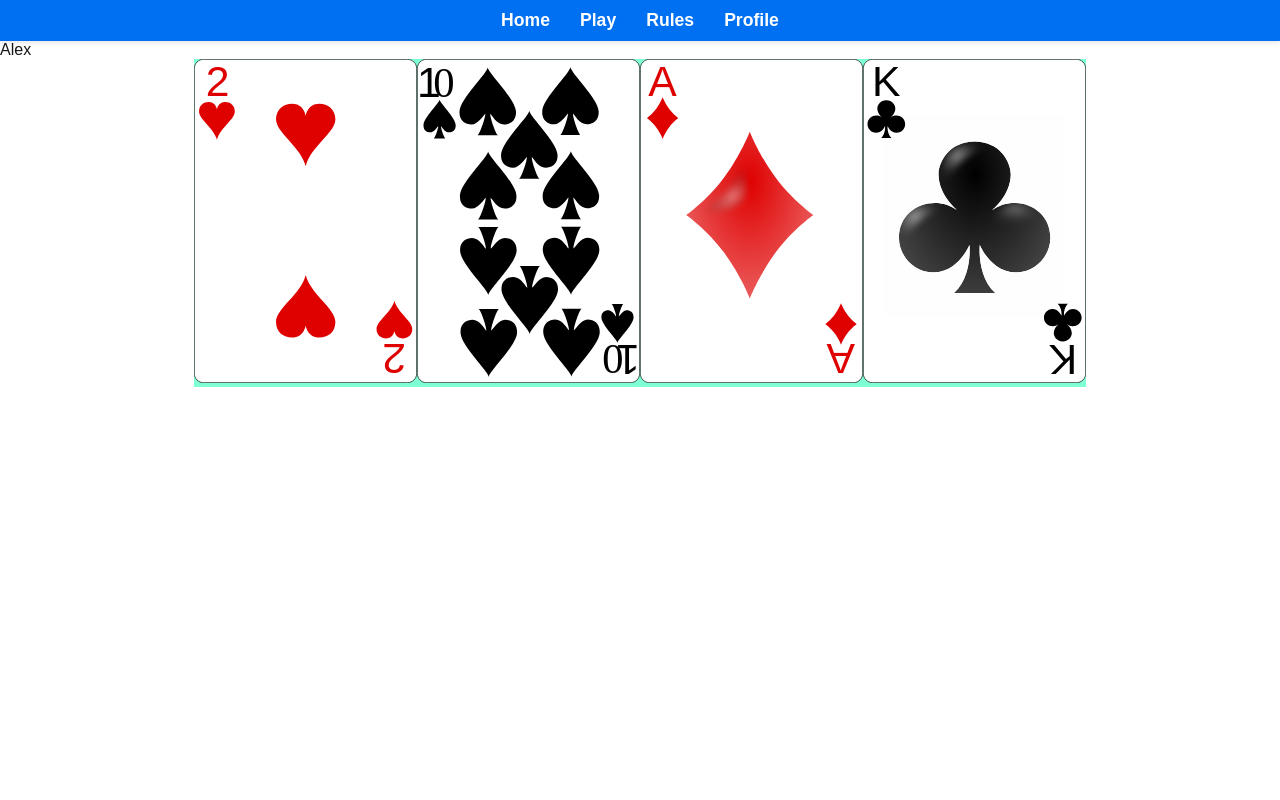
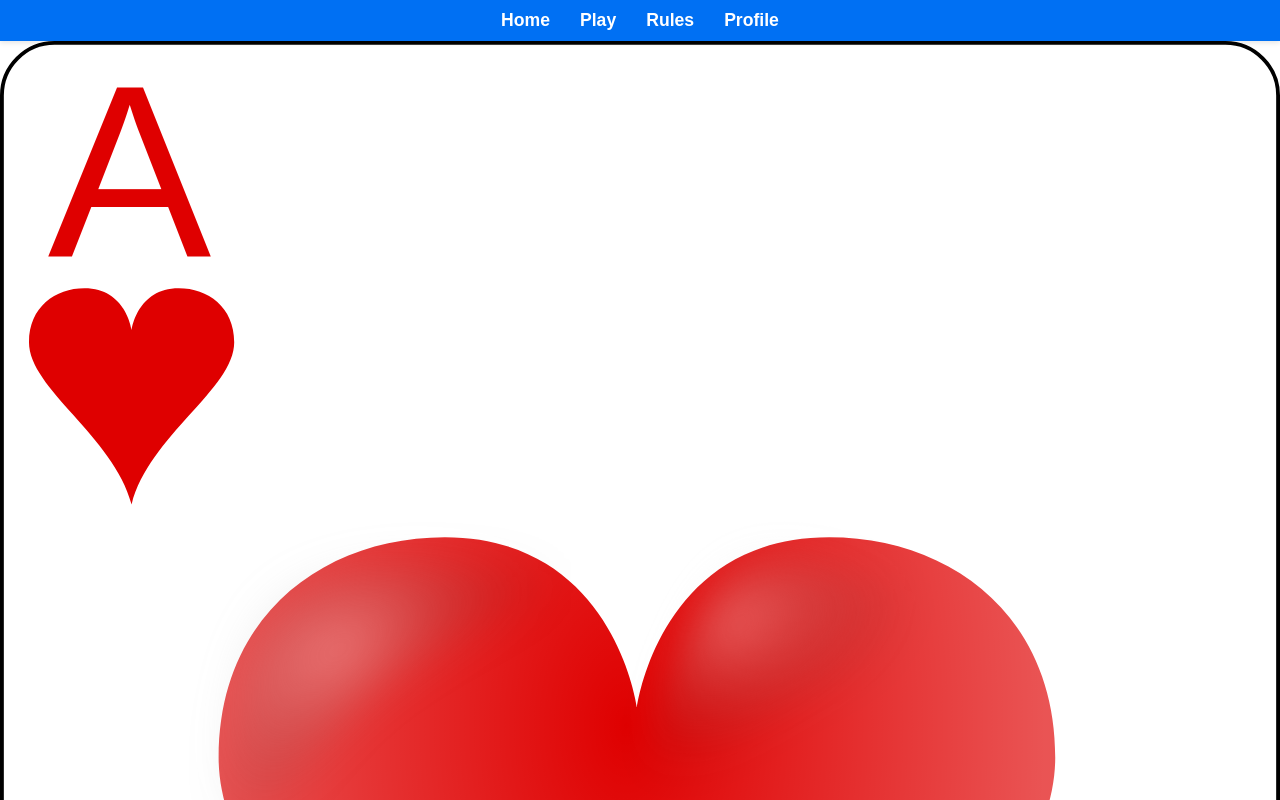
Before and after one commit to alexleeyt8888/shengji, a Next.js app: page /pages/play in a window 1280 px wide. Shown: the top 800 px of the page. Built offline with nearby package versions, Linux system fonts and the light colour scheme.

Commit message:
created new files

```diff
--- a/src/app/components/Card.js
+++ b/src/app/components/Card.js
@@ -5,6 +5,7 @@ import styles from './PlayerHand.module.css'
 
 export default function Card({ key, suit, value, hidden }) {
     // var index = key;
+
     return (
         // <div className="card">
         //     {/* '♠', '♥', '♦', '♣' */}
--- a/src/app/pages/play/page.js
+++ b/src/app/pages/play/page.js
@@ -3,16 +3,18 @@ import styles from './page.module.css'
 import PlayerHand from '@/app/components/PlayerHand';
 
 export default function Play() {
-    const playerCards = [
-        { value: '2', suit: 'hearts', hidden: false },
-        { value: '10', suit: 'spades', hidden: false },
-        { value: 'ace', suit: 'diamonds', hidden: false },
-        { value: 'king', suit: 'clubs', hidden: false },
-      ];
+    // create 4 players
+
+    // randomize deck and give each of the 4 players a set of cards - display the 4 cards
+
+    // display the 4 di pai
+
+
+
     return (
         <div>
 
-            <PlayerHand cards={playerCards} playerName="Alex"/>
+            <Card suit="hearts" value = "ace" hidden={false} />
         </div>
     )
 }
```
Also changed, not shown: src/app/components/Board.js (added), src/app/components/Game.js (added), src/app/components/Player.js (added), src/app/components/main.js (added), src/backend/controllers/gameController.js (added).
